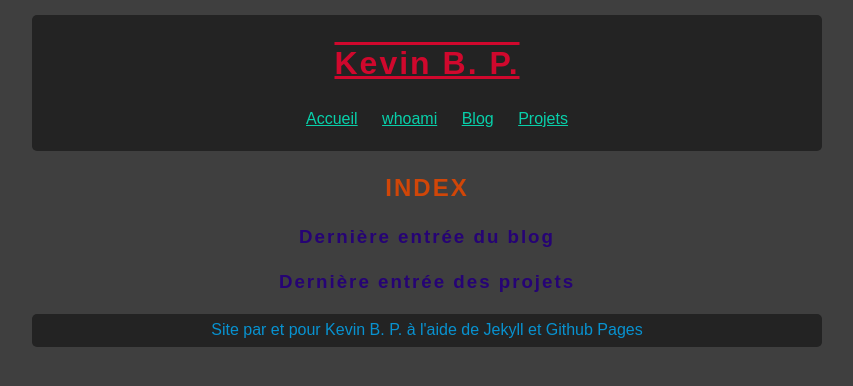
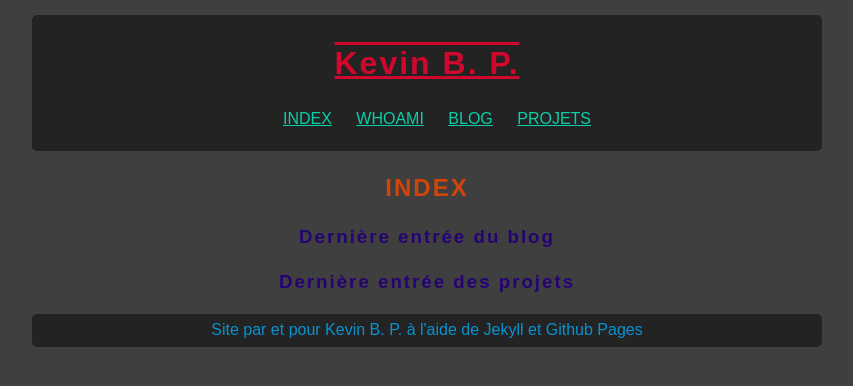
Before and after one commit to ipefixe/KevBP.github.io, a Jekyll site: the page built from index.html, in a window 1280 px wide. Shown: the top 386 px of the page, without its empty margins (213-1066 px from the left). Built offline with Jekyll 4.4.1, drawn with Linux system fonts in a browser that asks for light colours; Markdown is read by kramdown in place of the engine named in the settings.

Commit message:
Minor changes in nav title

```diff
--- a/_includes/nav.html
+++ b/_includes/nav.html
@@ -1,8 +1,8 @@
 <nav>
   <ul>
-    <li><a href="{{ site.baseurl }}/">Accueil</a></li>                      <!-- Hub-->
-    <li><a href="{{ site.baseurl }}whoami.html">whoami</a></li>             <!-- Description + photo + CV -->
-    <li><a href="{{ site.baseurl }}blog.html">Blog</a></li>                 <!-- Partage, decouverte, actualité -->
-    <li><a href="{{ site.baseurl }}projets.html">Projets</a></li>           <!-- Présentation de mes projets -->
+    <li><a href="{{ site.baseurl }}/">INDEX</a></li>                        <!-- Hub-->
+    <li><a href="{{ site.baseurl }}whoami.html">WHOAMI</a></li>             <!-- Description + photo + CV -->
+    <li><a href="{{ site.baseurl }}blog.html">BLOG</a></li>                 <!-- Partage, decouverte, actualité -->
+    <li><a href="{{ site.baseurl }}projets.html">PROJETS</a></li>           <!-- Présentation de mes projets -->
   </ul>
 </nav>
```
